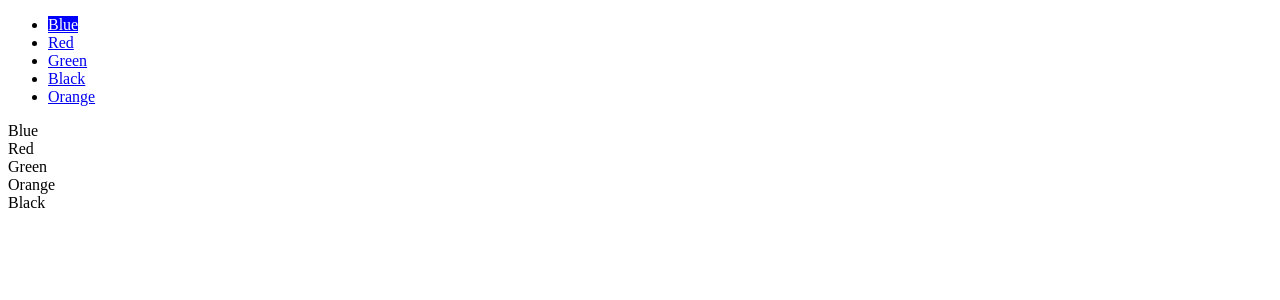
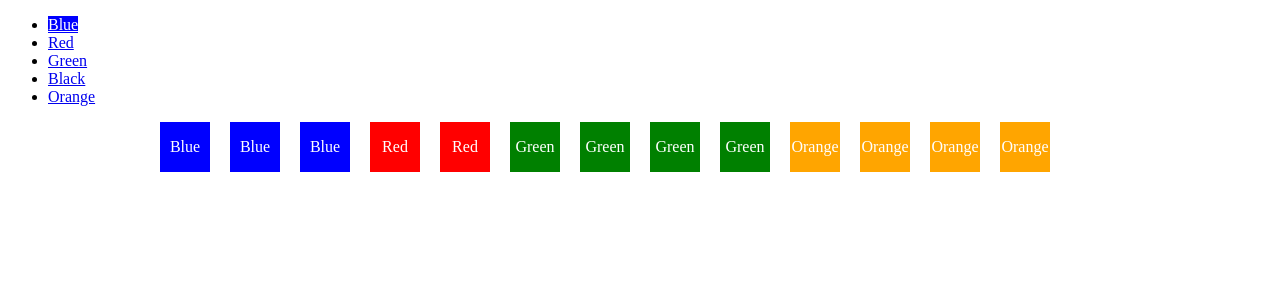
Before and after one commit to savus/FiltersJs-React, a React (Vite) app: page / in a window 1280 px wide. Shown: the top 300 px of the page. Built offline with nearby package versions, Linux system fonts and the light colour scheme.

Commit message:
hook filter-links up to accurately filter filter-block elements based on [data-filter] attribute matching [data-item] attribute.

```diff
--- a/src/App.tsx
+++ b/src/App.tsx
@@ -33,10 +33,45 @@ function App() {
         </ul>
       </div>
       <div className="portfolio-container">
-        <div className="filtered-block blue">Blue</div>
-        <div className="filtered-block red">Red</div>
-        <div className="filtered-block green">Green</div>
-        <div className="filtered-block black">Orange</div>
+        <div className="filtered-block blue" data-item="blue">
+          Blue
+        </div>
+        <div className="filtered-block blue" data-item="blue">
+          Blue
+        </div>
+        <div className="filtered-block blue" data-item="blue">
+          Blue
+        </div>
+        <div className="filtered-block red" data-item="red">
+          Red
+        </div>
+        <div className="filtered-block red" data-item="red">
+          Red
+        </div>
+        <div className="filtered-block green" data-item="green">
+          Green
+        </div>
+        <div className="filtered-block green" data-item="green">
+          Green
+        </div>
+        <div className="filtered-block green" data-item="green">
+          Green
+        </div>
+        <div className="filtered-block green" data-item="green">
+          Green
+        </div>
+        <div className="filtered-block orange" data-item="orange">
+          Orange
+        </div>
+        <div className="filtered-block orange" data-item="orange">
+          Orange
+        </div>
+        <div className="filtered-block orange" data-item="orange">
+          Orange
+        </div>
+        <div className="filtered-block orange" data-item="orange">
+          Orange
+        </div>
         <div className="filtered-block">Black</div>
       </div>
     </>
--- a/src/css/main.css
+++ b/src/css/main.css
@@ -3,3 +3,40 @@
   background-color: blue;
   color: white;
 }
+
+.filtered-block {
+  color: white;
+  width: 50px;
+  height: 50px;
+}
+
+.portfolio-container {
+  gap: 20px;
+}
+
+.portfolio-container,
+.filtered-block {
+  display: flex;
+  justify-content: center;
+  align-items: center;
+}
+
+.blue {
+  background-color: blue;
+}
+
+.red {
+  background-color: red;
+}
+
+.green {
+  background-color: green;
+}
+
+.black {
+  background-color: black;
+}
+
+.orange {
+  background-color: orange;
+}
```
Also changed, not shown: src/js/main.js (+16 -0 lines).
